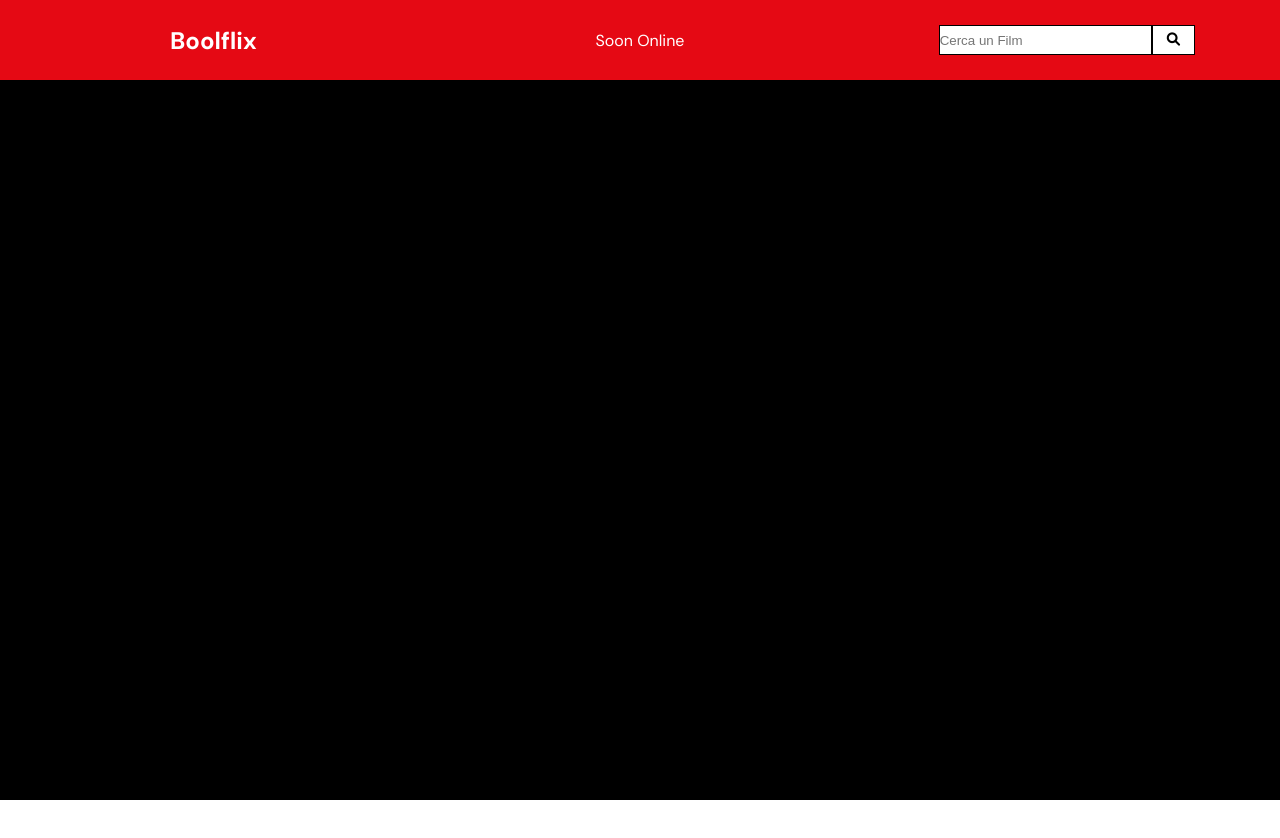
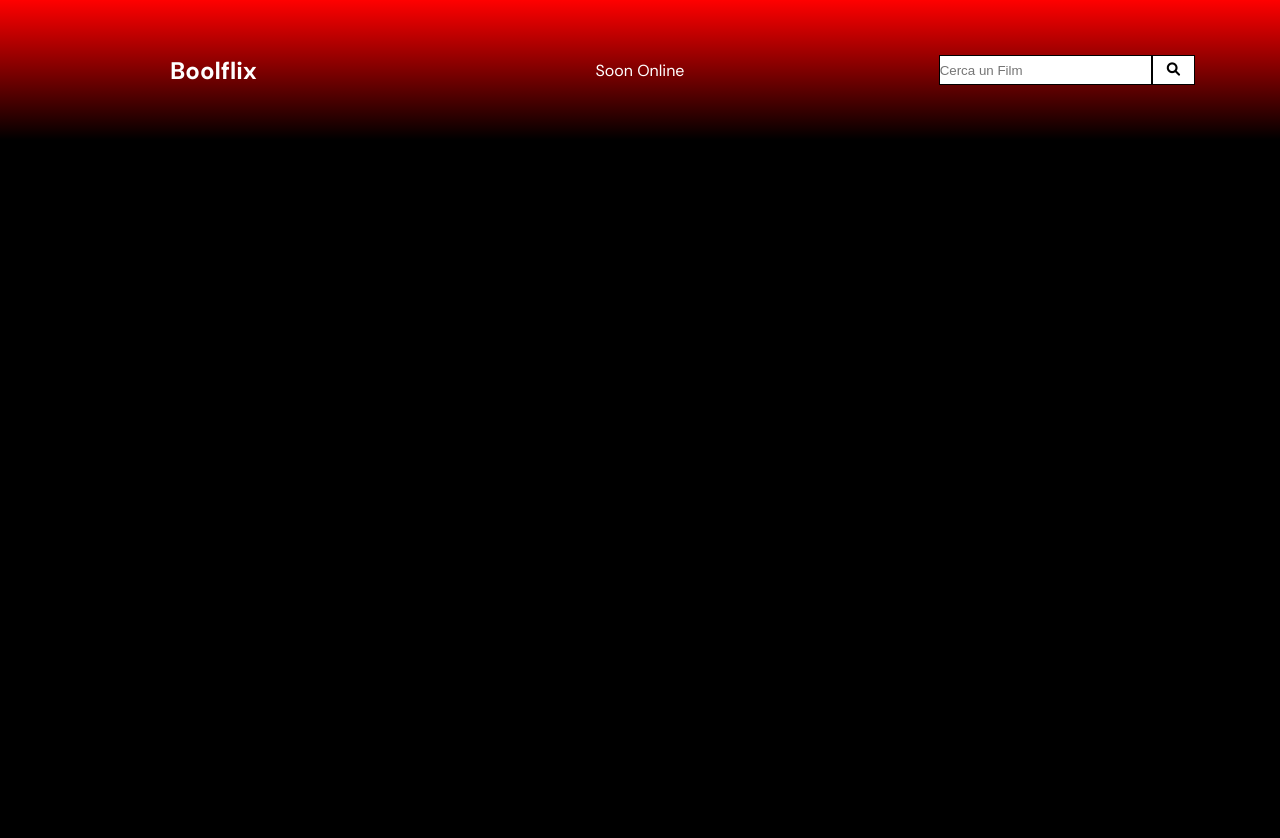
Before and after one commit to LoreWebDev24/vite-boolflix, a Vue app: page / in a window 1280 px wide. Shown: the top 838 px of the page. Before the commit the page ends 800 px from the top, so only its background shows below. Built offline with nearby package versions, Linux system fonts and the light colour scheme.

Commit message:
add gradient to the header

```diff
--- a/src/components/AppCard.vue
+++ b/src/components/AppCard.vue
@@ -18,7 +18,7 @@
 </script>
 
 <template>
-    <div class="col-4">
+    <div class="col-3">
         <div class="card">
             <div class="card-default">
                 <figure v-if="item.poster_path"><img :src="'https://image.tmdb.org/t/p/original'+ item.poster_path"
--- a/src/styles/master.scss
+++ b/src/styles/master.scss
@@ -28,7 +28,7 @@ img {
 }
 
 .container {
-	max-width: 1200px;
+	max-width: 1400px;
 	margin: 0 auto;
 }
 
@@ -51,3 +51,7 @@ img {
 .col-4 {
 	flex-basis: calc(100% / 12 )*4;
 }
+
+.col-3 {
+	flex-basis: calc(100% / 12 )*3;
+}
--- a/src/styles/secondaryStyles/AppContent.scss
+++ b/src/styles/secondaryStyles/AppContent.scss
@@ -6,7 +6,6 @@
 }
 
 .card {
-    border: 1px solid white;
     margin-right: 20px;
     height: 500px;
     position: relative;
@@ -20,13 +19,14 @@ ul {
 }
 
 .row {
-    row-gap: 20px;
+    row-gap: 50px;
 }
 
 img {
     width: 100%;
     height: 500px;
     object-fit:fill;
+    border: 1px solid white;
 }
 
 .flags {
--- a/src/styles/secondaryStyles/AppHeader.scss
+++ b/src/styles/secondaryStyles/AppHeader.scss
@@ -1,9 +1,11 @@
 header {
-    height: 80px;
-    background-color: rgb(229, 9, 20);
+    height: 140px;
+    background-color: red; /* For browsers that do not support gradients */
+    background-image: linear-gradient(red, black);
     color: white;
     border: none;
 }
+
 input {
     width: 50%;
     height: 30px;
```
